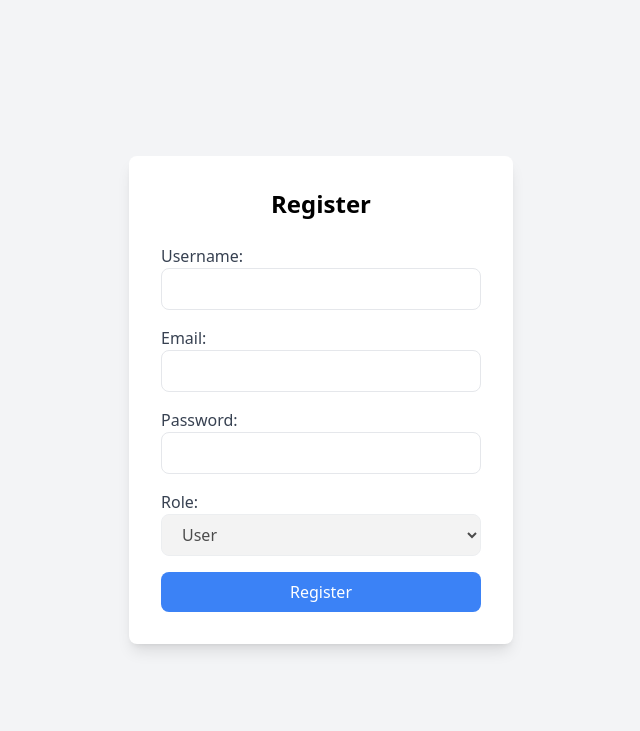
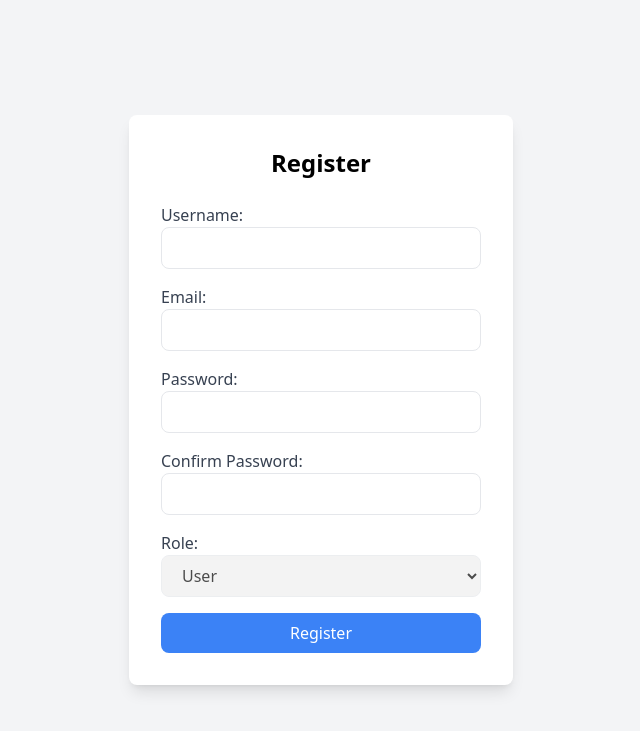
Before and after one commit to iamaayush-git/Hotel_Management_System, a PHP site: page /register.php in a window 1280 px wide. Shown: the top 731 px of the page, without its empty margins (319-959 px from the left). Run offline with PHP 8.4, Linux system fonts and the light colour scheme.

Commit message:
updated checkin/checkout date confirmpassword

```diff
--- a/admin/billing.php
+++ b/admin/billing.php
@@ -1,7 +1,6 @@
 <?php
 include('../db_connection.php');
 
-// Fetch all non-admin users
 $users_query = "
     SELECT u.id, u.username, u.email,
            IFNULL(SUM(r.price * DATEDIFF(res.check_out_date, res.check_in_date)), 0) AS total_room_charge,
@@ -23,7 +22,7 @@ $users_result = mysqli_query($conn, $users_query);
   <meta charset="UTF-8">
   <meta name="viewport" content="width=device-width, initial-scale=1.0">
   <title>Users and Invoices</title>
-  <!-- <link href="https://cdn.jsdelivr.net/npm/tailwindcss@2.0.0/dist/tailwind.min.css" rel="stylesheet"> -->
+
   <link href="../public/style.css" rel="stylesheet">
 
 </head>
@@ -33,7 +32,6 @@ $users_result = mysqli_query($conn, $users_query);
   <div class="container mx-auto p-6 bg-white shadow-md rounded-lg">
     <h2 class="text-2xl font-bold mb-4">Users and Invoices</h2>
 
-    <!-- Users Table -->
     <table class="min-w-full bg-gray-100 rounded-md">
       <thead>
         <tr class="bg-gray-300">
--- a/admin/food_orders_management.php
+++ b/admin/food_orders_management.php
@@ -50,7 +50,6 @@ if ($_SERVER['REQUEST_METHOD'] === 'POST' && isset($_POST['order_id'], $_POST['a
   <div class="container mx-auto p-8">
     <h2 class="text-4xl font-semibold mb-6 text-center text-gray-800">Manage Food Orders</h2>
 
-    <!-- Order Table -->
     <div class="overflow-x-auto">
       <table class="min-w-full bg-white border border-gray-300 rounded-lg shadow-lg">
         <thead class="bg-gray-200">
--- a/admin/manage_food.php
+++ b/admin/manage_food.php
@@ -76,7 +76,6 @@ $foodItemsResult = mysqli_query($conn, $foodItemsQuery);
   <meta charset="UTF-8">
   <meta name="viewport" content="width=device-width, initial-scale=1.0">
   <title>Manage Food Items</title>
-  <!-- <script src="https://cdn.tailwindcss.com"></script> -->
   <link href="../public/style.css" rel="stylesheet">
 
 </head>
@@ -85,10 +84,8 @@ $foodItemsResult = mysqli_query($conn, $foodItemsQuery);
   <!-- Sidebar -->
   <?php include 'sidebar.php'; ?>
 
-  <!-- Main Content -->
   <div class="w-3/4 p-8">
     <h2 class="text-3xl font-bold mb-4 w-full text-center">Manage Food Items</h2>
-    <!-- Add Food Item Form -->
     <div class="mb-6">
       <h2 class="text-xl font-semibold mb-4">Add New Food</h2>
       <form method="POST" class="mb-6">
--- a/admin/manage_rooms.php
+++ b/admin/manage_rooms.php
@@ -96,7 +96,6 @@ mysqli_close($conn);
         <h1 class="text-2xl font-semibold text-center w-full font-bold">Manage Rooms</h1>
       </header>
 
-      <!-- Add Room Form -->
       <div class="mb-6">
         <h2 class="text-xl font-semibold mb-4">Add New Room</h2>
         <form method="POST" class="mb-6">
@@ -132,7 +131,6 @@ mysqli_close($conn);
         </form>
       </div>
 
-      <!-- Existing Rooms Table -->
       <h2 class="text-lg font-semibold mb-4">Existing Rooms</h2>
       <div class="overflow-x-auto">
         <table class="min-w-full bg-white rounded-lg shadow-md">
@@ -166,7 +164,6 @@ mysqli_close($conn);
     </div>
   </div>
 
-  <!-- Success/Error Message Modal -->
   <?php if ($modalMessage): ?>
     <div id="messageModal" class="fixed inset-0 flex items-center justify-center bg-black bg-opacity-50">
       <div class="bg-white p-6 rounded-lg shadow-lg">
@@ -178,7 +175,6 @@ mysqli_close($conn);
     </div>
   <?php endif; ?>
 
-  <!-- Update Room Modal -->
   <div id="updateModal" class="fixed inset-0 flex items-center justify-center bg-black bg-opacity-50 hidden">
     <div class="bg-white p-6 rounded-lg shadow-lg">
       <form method="POST">
--- a/admin/manage_users.php
+++ b/admin/manage_users.php
@@ -1,7 +1,6 @@
 <?php
 session_start();
 
-// Check if the user is logged in as an admin
 if (!isset($_SESSION['username']) || $_SESSION['role'] !== 'admin') {
   header("Location: login.php");
   exit;
@@ -9,7 +8,6 @@ if (!isset($_SESSION['username']) || $_SESSION['role'] !== 'admin') {
 
 include "../db_connection.php";
 
-// Fetch all users from the database
 $sql = "SELECT * FROM users";
 $result = mysqli_query($conn, $sql);
 ?>
@@ -21,7 +19,6 @@ $result = mysqli_query($conn, $sql);
   <meta charset="UTF-8">
   <meta name="viewport" content="width=device-width, initial-scale=1.0">
   <title>Manage Users</title>
-  <!-- <script src="https://cdn.tailwindcss.com"></script> -->
   <link href="../public/style.css" rel="stylesheet">
 
 </head>
@@ -66,7 +63,6 @@ $result = mysqli_query($conn, $sql);
         </table>
       </div>
     </div>
-    <!-- Ban Confirmation Modal -->
     <div id="banModal" class="hidden fixed inset-0 bg-gray-600 bg-opacity-50 flex justify-center items-center">
       <div class="bg-white p-6 rounded-lg shadow-lg max-w-sm text-center">
         <p class="mb-4">Are you sure you want to <span id="banAction"></span> this user?</p>
@@ -75,7 +71,6 @@ $result = mysqli_query($conn, $sql);
       </div>
     </div>
 
-    <!-- Delete Confirmation Modal -->
     <div id="deleteModal" class="hidden fixed inset-0 bg-gray-600 bg-opacity-50 flex justify-center items-center">
       <div class="bg-white p-6 rounded-lg shadow-lg max-w-sm text-center">
         <p class="mb-4">Are you sure you want to delete this user?</p>
--- a/admin/manage_users_action.php
+++ b/admin/manage_users_action.php
@@ -1,7 +1,6 @@
 <?php
 session_start();
 
-// Only allow admin access
 if (!isset($_SESSION['username']) || $_SESSION['role'] !== 'admin') {
   echo json_encode(['success' => false, 'message' => 'Unauthorized']);
   exit;
@@ -14,19 +13,16 @@ if ($_SERVER['REQUEST_METHOD'] === 'POST') {
   $user_id = intval($_POST['user_id']);
 
   if ($action === 'ban') {
-    // Ban the user
     $sql = "UPDATE users SET is_banned = 1 WHERE id = ?";
     $stmt = mysqli_prepare($conn, $sql);
     mysqli_stmt_bind_param($stmt, 'i', $user_id);
 
   } elseif ($action === 'unban') {
-    // Unban the user
     $sql = "UPDATE users SET is_banned = 0 WHERE id = ?";
     $stmt = mysqli_prepare($conn, $sql);
     mysqli_stmt_bind_param($stmt, 'i', $user_id);
 
   } elseif ($action === 'delete') {
-    // Delete the user
     $sql = "DELETE FROM users WHERE id = ?";
     $stmt = mysqli_prepare($conn, $sql);
     mysqli_stmt_bind_param($stmt, 'i', $user_id);
--- a/admin/sidebar.php
+++ b/admin/sidebar.php
@@ -19,7 +19,6 @@
   </nav>
 </div>
 
-<!-- Logout Confirmation Modal -->
 <div id="logoutModal" class="hidden fixed inset-0 bg-black bg-opacity-50 flex justify-center items-center">
   <div class="bg-white p-8 rounded-lg shadow-2xl max-w-sm text-center">
     <h2 class="text-2xl font-semibold text-gray-800 mb-4">Confirm Logout</h2>
@@ -34,17 +33,14 @@
 </div>
 
 <script>
-  // Open the logout modal
   function openLogoutModal() {
     document.getElementById('logoutModal').classList.remove('hidden');
   }
 
-  // Close the logout modal
   function closeLogoutModal() {
     document.getElementById('logoutModal').classList.add('hidden');
   }
 
-  // Confirm logout and redirect to the logout script
   function confirmLogout() {
     window.location.href = '../logout.php';
   }
--- a/register.php
+++ b/register.php
@@ -1,27 +1,46 @@
 <?php
-// Include database connection
 include 'db_connection.php';
 
-// Handle form submission
+$error = ""; // Variable to store error message
+
 if ($_SERVER["REQUEST_METHOD"] == "POST") {
     $username = $_POST['username'];
     $password = $_POST['password'];
-    $email = $_POST['email']; // New email field
-    $role = 'user'; // Default role, since it's disabled in the form
+    $confirm_password = $_POST['confirm_password'];
+    $email = $_POST['email'];
+    $role = 'user';
 
-    // Prepare and execute the insert statement
-    $sql = "INSERT INTO users (username, password, email, role) VALUES ('$username', '$password', '$email', '$role')";
+    // Validate password length
+    if (strlen($password) < 8) {
+        $error = "Password must be at least 8 characters long.";
+    }
+    // Check if passwords match
+    elseif ($password !== $confirm_password) {
+        $error = "Passwords do not match.";
+    } else {
+        // Check if username or email exists
+        $check_sql = "SELECT * FROM users WHERE username = '$username' OR email = '$email'";
+        $result = mysqli_query($conn, $check_sql);
 
-    if (mysqli_query($conn, $sql)) {
-        echo "<script>alert('Registration successful!'); window.location.href='login.php';</script>";
-    } else {
-        echo "<script>alert('Error: " . mysqli_error($conn) . "');</script>";
+        if (mysqli_num_rows($result) > 0) {
+            $error = "Username or Email already exists."; // Store error message
+        } else {
+            $sql = "INSERT INTO users (username, password, email, role) VALUES ('$username', '$password', '$email', '$role')";
+
+            if (mysqli_query($conn, $sql)) {
+                echo "<script>alert('Registration successful!'); window.location.href='login.php';</script>";
+                exit; // Stop further execution
+            } else {
+                echo "<script>alert('Error: " . mysqli_error($conn) . "');</script>";
+            }
+        }
     }
 }
 
-// Close the database connection
 mysqli_close($conn);
 ?>
+
+
 
 <!DOCTYPE html>
 <html lang="en">
@@ -30,11 +49,18 @@ mysqli_close($conn);
     <meta charset="UTF-8">
     <meta name="viewport" content="width=device-width, initial-scale=1.0">
     <title>Register</title>
-    <!-- <script src="https://cdn.tailwindcss.com"></script> -->
     <link href="public/style.css" rel="stylesheet">
 </head>
 
 <body class="bg-gray-100">
+    <!-- Error Modal -->
+    <div id="error-modal"
+        style="display: none; position: fixed; top: 50%; left: 50%; transform: translate(-50%, -50%); background: white; padding: 20px; border: 1px solid black; text-align: center;">
+        <h2 style="color: red;">Registration Error</h2>
+        <p><?php echo $error; ?></p>
+        <button onclick="closeModal()">OK</button>
+    </div>
+
     <div class="flex justify-center items-center h-screen">
         <div class="bg-white p-8 rounded-lg shadow-lg max-w-sm w-full">
             <h2 class="text-2xl font-bold mb-6 text-center">Register</h2>
@@ -58,6 +84,12 @@ mysqli_close($conn);
                         required>
                 </div>
                 <div>
+                    <label for="confirm_password" class="block text-gray-700">Confirm Password:</label>
+                    <input type="password" name="confirm_password" id="confirm_password"
+                        class="w-full px-4 py-2 border rounded-lg focus:outline-none focus:ring-2 focus:ring-blue-400"
+                        required>
+                </div>
+                <div>
                     <label for="role" class="block text-gray-700">Role:</label>
                     <select disabled name="role"
                         class="w-full px-4 py-2 border rounded-lg focus:outline-none focus:ring-2 focus:ring-blue-400">
@@ -69,6 +101,32 @@ mysqli_close($conn);
             </form>
         </div>
     </div>
+
+    <script>
+        function closeModal() {
+            document.getElementById('error-modal').style.display = 'none';
+        }
+
+        // Show modal if there is an error
+        <?php if (!empty($error)) { ?>
+            document.getElementById('error-modal').style.display = 'block';
+        <?php } ?>
+
+        // Frontend validation for password length and match
+        document.querySelector("form").addEventListener("submit", function (event) {
+            let password = document.getElementById("password").value;
+            let confirmPassword = document.getElementById("confirm_password").value;
+
+            if (password.length < 8) {
+                alert("Password must be at least 8 characters long.");
+                event.preventDefault(); // Stop form submission
+            } else if (password !== confirmPassword) {
+                alert("Passwords do not match.");
+                event.preventDefault(); // Stop form submission
+            }
+        });
+    </script>
+
 </body>
 
 </html>
```
Also changed, not shown: admin/booking_management.php (+2 -13 lines), admin/view_invoice.php (+0 -13 lines), book_room.php (+16 -2 lines).
